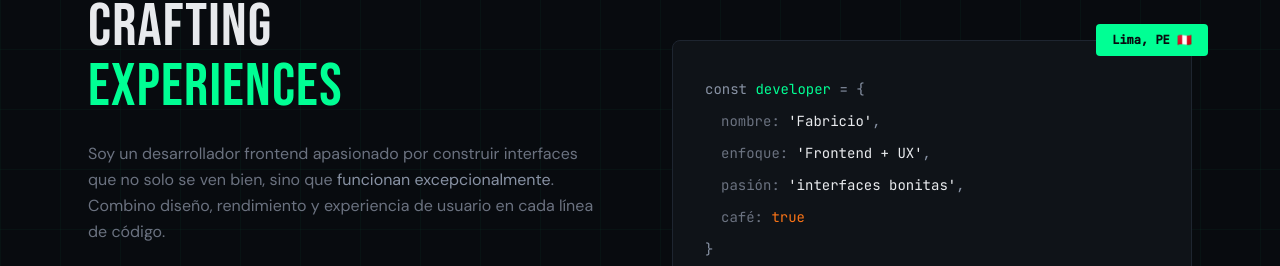
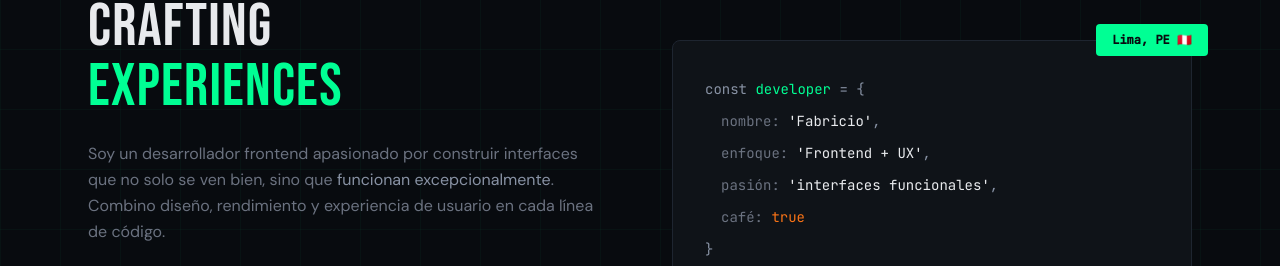
Before and after one commit to fabriciodev26/portfolio_web, a Next.js app: page / in a window 1280 px wide. Shown: the part 971-1237 px from the top of the page. Built offline with nearby package versions, Linux system fonts and the light colour scheme.

Commit message:
Update About and Footer components: changed 'interfaces bonitas' to 'interfaces funcionales' in About.tsx and updated the year from 2025 to 2026 in Footer.tsx.

```diff
--- a/components/About.tsx
+++ b/components/About.tsx
@@ -126,7 +126,7 @@ export default function About() {
                   </div>
                   <div className="pl-4">
                     <span style={{ color: "#6B7280" }}>pasión: </span>
-                    <span style={{ color: "#E8EAED" }}>'interfaces bonitas'</span><span style={{ color: "#8892A4" }}>,</span>
+                    <span style={{ color: "#E8EAED" }}>'interfaces funcionales'</span><span style={{ color: "#8892A4" }}>,</span>
                   </div>
                   <div className="pl-4">
                     <span style={{ color: "#6B7280" }}>café: </span>
--- a/components/Footer.tsx
+++ b/components/Footer.tsx
@@ -6,7 +6,7 @@ export default function Footer() {
     >
       <div className="max-w-6xl mx-auto flex flex-col md:flex-row items-center justify-between gap-4">
         <div className="font-mono text-xs" style={{ color: "#2D3748" }}>
-          © 2025 Fabricio Iparraguirre — Lima, Perú
+          © 2026 Fabricio Iparraguirre — Lima, Perú
         </div>
         <div className="font-mono text-xs flex items-center gap-2" style={{ color: "#2D3748" }}>
           Hecho con
```
